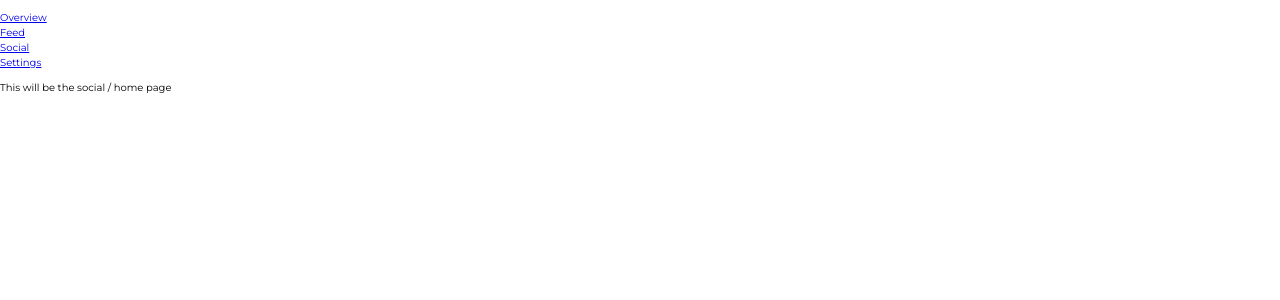
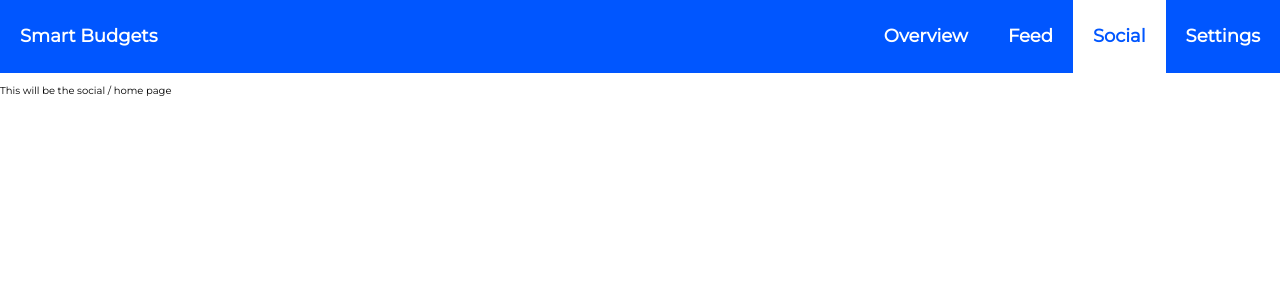
Before and after one commit to george1410/smart-budgets-public-mirror, a React (Create React App) app: page /social in a window 1280 px wide. Shown: the top 300 px of the page. Built offline with nearby package versions, Linux system fonts and the light colour scheme.

Commit message:
add style for top and bottom navBar

```diff
--- /dev/null
+++ b/src/components/Navigation/Icons.js
@@ -0,0 +1,48 @@
+import React from 'react';
+import styled from 'styled-components';
+
+const Icon = styled.svg`
+  align-self: center;
+  height: 28px;
+  width: 28px;
+
+  & > g {
+    fill: ${props => props.theme.greyLight};
+  }
+`;
+
+export const FeedIcon = () => (
+  <Icon viewBox="0 0 24 24" xmlns="http://www.w3.org/2000/svg">
+    <title>window maximize</title>
+    <g fill="#111111" stroke="none">
+      <path d="M3.71 16.29a1 1 0 0 0-.33-.21 1 1 0 0 0-.76 0 1 1 0 0 0-.33.21 1 1 0 0 0-.21.33 1 1 0 0 0 .21 1.09 1.15 1.15 0 0 0 .33.21.94.94 0 0 0 .76 0 1.15 1.15 0 0 0 .33-.21 1 1 0 0 0 .21-1.09 1 1 0 0 0-.21-.33zM7 8h14a1 1 0 0 0 0-2H7a1 1 0 0 0 0 2zm-3.29 3.29a1 1 0 0 0-1.09-.21 1.15 1.15 0 0 0-.33.21 1 1 0 0 0-.21.33.94.94 0 0 0 0 .76 1.15 1.15 0 0 0 .21.33 1.15 1.15 0 0 0 .33.21.94.94 0 0 0 .76 0 1.15 1.15 0 0 0 .33-.21 1.15 1.15 0 0 0 .21-.33.94.94 0 0 0 0-.76 1 1 0 0 0-.21-.33zM21 11H7a1 1 0 0 0 0 2h14a1 1 0 0 0 0-2zM3.71 6.29a1 1 0 0 0-.33-.21 1 1 0 0 0-1.09.21 1.15 1.15 0 0 0-.21.33.94.94 0 0 0 0 .76 1.15 1.15 0 0 0 .21.33 1.15 1.15 0 0 0 .33.21 1 1 0 0 0 1.09-.21 1.15 1.15 0 0 0 .21-.33.94.94 0 0 0 0-.76 1.15 1.15 0 0 0-.21-.33zM21 16H7a1 1 0 0 0 0 2h14a1 1 0 0 0 0-2z" />
+    </g>
+  </Icon>
+);
+
+export const OverviewIcon = () => (
+  <Icon viewBox="0 0 24 24" xmlns="http://www.w3.org/2000/svg">
+    <title>home alt</title>
+    <g fill="#111111" stroke="none">
+      <path d="M20 8l-6-5.26a3 3 0 0 0-4 0L4 8a3 3 0 0 0-1 2.26V19a3 3 0 0 0 3 3h12a3 3 0 0 0 3-3v-8.75A3 3 0 0 0 20 8zm-6 12h-4v-5a1 1 0 0 1 1-1h2a1 1 0 0 1 1 1zm5-1a1 1 0 0 1-1 1h-2v-5a3 3 0 0 0-3-3h-2a3 3 0 0 0-3 3v5H6a1 1 0 0 1-1-1v-8.75a1 1 0 0 1 .34-.75l6-5.25a1 1 0 0 1 1.32 0l6 5.25a1 1 0 0 1 .34.75z" />
+    </g>
+  </Icon>
+);
+
+export const SettingsIcon = () => (
+  <Icon viewBox="0 0 24 24" xmlns="http://www.w3.org/2000/svg">
+    <title>Settings</title>
+    <g fill="#111111" stroke="none">
+      <path d="M21.32 9.55l-1.89-.63.89-1.78A1 1 0 0 0 20.13 6L18 3.87a1 1 0 0 0-1.15-.19l-1.78.89-.63-1.89A1 1 0 0 0 13.5 2h-3a1 1 0 0 0-.95.68l-.63 1.89-1.78-.89A1 1 0 0 0 6 3.87L3.87 6a1 1 0 0 0-.19 1.15l.89 1.78-1.89.63a1 1 0 0 0-.68.94v3a1 1 0 0 0 .68.95l1.89.63-.89 1.78A1 1 0 0 0 3.87 18L6 20.13a1 1 0 0 0 1.15.19l1.78-.89.63 1.89a1 1 0 0 0 .95.68h3a1 1 0 0 0 .95-.68l.63-1.89 1.78.89a1 1 0 0 0 1.13-.19L20.13 18a1 1 0 0 0 .19-1.15l-.89-1.78 1.89-.63a1 1 0 0 0 .68-.94v-3a1 1 0 0 0-.68-.95zM20 12.78l-1.2.4A2 2 0 0 0 17.64 16l.57 1.14-1.1 1.1-1.11-.6a2 2 0 0 0-2.79 1.16l-.4 1.2h-1.59l-.4-1.2A2 2 0 0 0 8 17.64l-1.14.57-1.1-1.1.6-1.11a2 2 0 0 0-1.16-2.82l-1.2-.4v-1.56l1.2-.4A2 2 0 0 0 6.36 8l-.57-1.11 1.1-1.1L8 6.36a2 2 0 0 0 2.82-1.16l.4-1.2h1.56l.4 1.2A2 2 0 0 0 16 6.36l1.14-.57 1.1 1.1-.6 1.11a2 2 0 0 0 1.16 2.79l1.2.4zM12 8a4 4 0 1 0 4 4 4 4 0 0 0-4-4zm0 6a2 2 0 1 1 2-2 2 2 0 0 1-2 2z" />
+    </g>
+  </Icon>
+);
+
+export const AchievementIcon = () => (
+  <Icon viewBox="0 0 24 24" xmlns="http://www.w3.org/2000/svg">
+    <title>trophy</title>
+    <g fill="#111111" stroke="none">
+      <path d="M21 4h-3V3a1 1 0 0 0-1-1H7a1 1 0 0 0-1 1v1H3a1 1 0 0 0-1 1v3a4 4 0 0 0 4 4h1.54A6 6 0 0 0 11 13.91V16h-1a3 3 0 0 0-3 3v2a1 1 0 0 0 1 1h8a1 1 0 0 0 1-1v-2a3 3 0 0 0-3-3h-1v-2.09A6 6 0 0 0 16.46 12H18a4 4 0 0 0 4-4V5a1 1 0 0 0-1-1zM6 10a2 2 0 0 1-2-2V6h2v2a6 6 0 0 0 .35 2zm8 8a1 1 0 0 1 1 1v1H9v-1a1 1 0 0 1 1-1zm2-10a4 4 0 0 1-8 0V4h8zm4 0a2 2 0 0 1-2 2h-.35A6 6 0 0 0 18 8V6h2z" />
+    </g>
+  </Icon>
+);
--- a/src/components/Navigation/Navigation.js
+++ b/src/components/Navigation/Navigation.js
@@ -1,15 +1,114 @@
 import React from 'react';
-import { Link } from 'react-router-dom';
+import styled from 'styled-components';
+import { NavLink } from 'react-router-dom';
+import media from '../../util/mediaQueries';
+import {
+  OverviewIcon, FeedIcon, SettingsIcon, AchievementIcon,
+} from './Icons';
+
+const NavigationBar = styled.nav`
+  display: flex;
+  background-color: ${props => props.theme.primaryBlue};
+  align-items: center;
+  ${media.tablet`
+    position: fixed;
+    background-color: ${props => props.theme.white};
+    box-shadow: 0 -1px 0 rgba(0, 0, 0, 0.1);
+    justify-content: space-around;
+    width: 100%;
+    height: 5rem;
+    bottom: 0;
+  `}
+`;
+
+// Navigation Link
+const NavItem = styled(NavLink).attrs({
+  activeClassName: 'activeClassName',
+})`
+  color: ${props => props.theme.white};
+  padding: 0.5rem 2rem;
+  font-size: ${props => props.theme.fontSmall};
+  font-weight: bold;
+  text-decoration: none;
+  text-align: center;
+  display: flex;
+  justify-content: center;
+
+  &.activeClassName {
+    color: ${props => props.theme.primaryBlue};
+    background-color: ${props => props.theme.white};
+  }
+
+  & > p {
+    height: 100%;
+  }
+
+  & > svg {
+    display: none;
+  }
+
+  ${media.tablet`
+    flex: 1;
+    color: ${props => props.theme.greyLight};
+    height: 100%;
+
+    & > p {
+      display: none;
+    }
+
+    & > svg {
+      display: block
+    }
+
+    &.activeClassName {
+      color: salmon;
+      background-color: ${props => props.theme.white};
+
+      & > svg > g {
+        fill: ${props => props.theme.primaryBlue};
+      }
+    }
+  `}
+`;
+
+const Logo = styled.div`
+  flex: 2;
+
+  & > a {
+    color: ${props => props.theme.white};
+    text-decoration: none;
+    font-weight: bold;
+    font-size: ${props => props.theme.fontSmall};
+  }
+
+  padding: 0 2rem;
+  ${media.tablet`
+    display: none;
+  `}
+`;
 
 const Navigation = () => (
-  <nav>
-    <ul>
-      <li><Link to="/overview">Overview</Link></li>
-      <li><Link to="/feed">Feed</Link></li>
-      <li><Link to="/social">Social</Link></li>
-      <li><Link to="/settings">Settings</Link></li>
-    </ul>
-  </nav>
+  <NavigationBar>
+    <Logo>
+      <NavLink to="/overview">Smart Budgets</NavLink>
+    </Logo>
+    <NavItem to="/overview">
+      <p>Overview</p>
+      <OverviewIcon />
+    </NavItem>
+    <NavItem to="/feed">
+      <p>Feed</p>
+      <FeedIcon />
+    </NavItem>
+    <NavItem to="/social">
+      <p>Social</p>
+      <AchievementIcon />
+    </NavItem>
+    <NavItem to="/settings">
+      <p>Settings</p>
+      <SettingsIcon />
+    </NavItem>
+  </NavigationBar>
 );
 
 export default Navigation;
```
